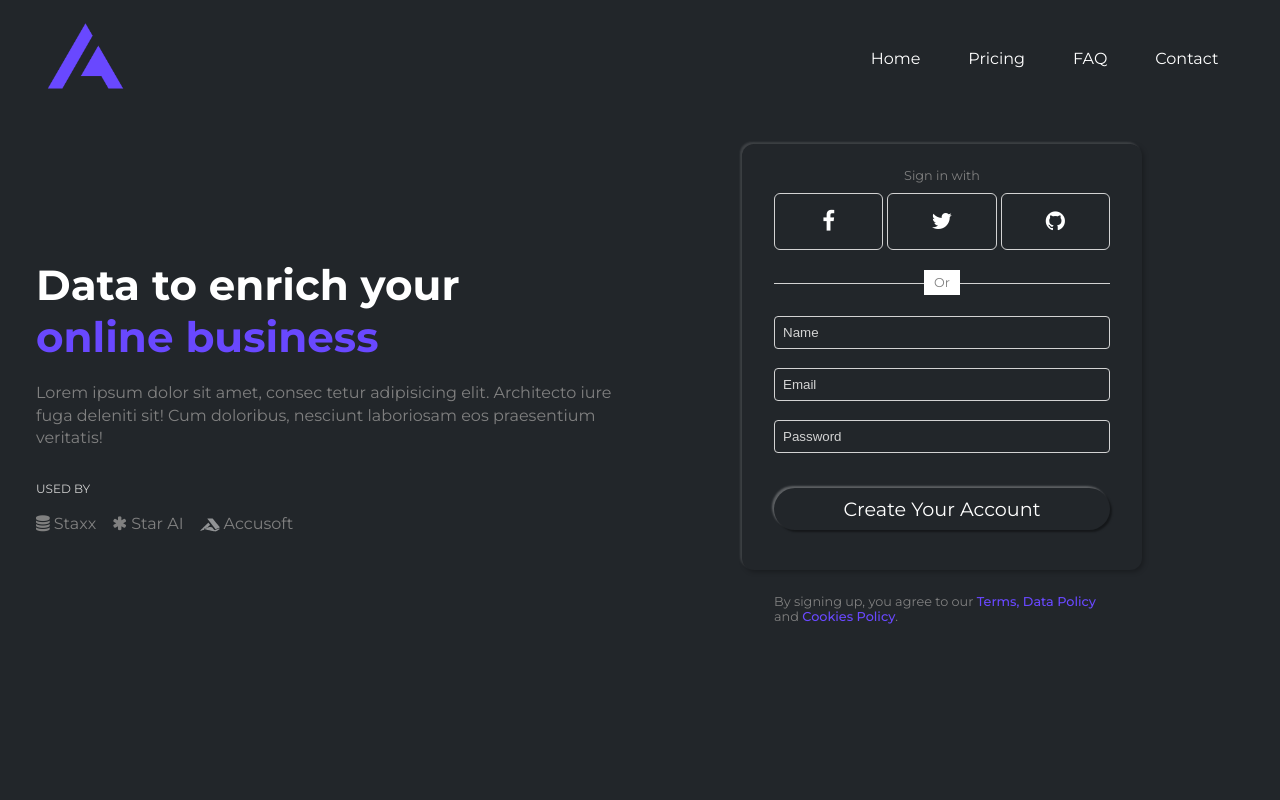
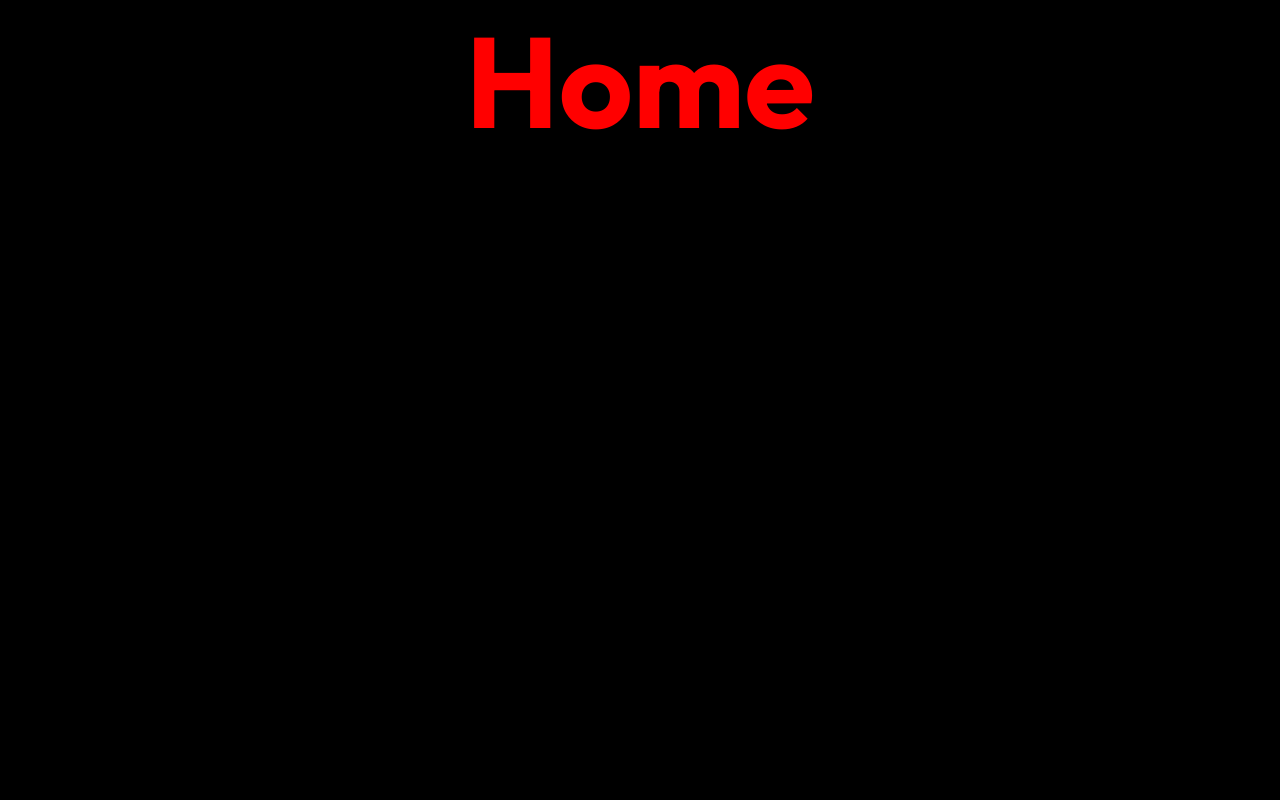
Before and after one commit to Jogata/SoftUni-React-Project, a React (Vite) app in the folder client/: page / in a window 1280 px wide. Shown: the top 800 px of the page. Built offline with nearby package versions, Linux system fonts and the light colour scheme.

Commit message:
set up galaxy travel project

```diff
--- a/client/index.html
+++ b/client/index.html
@@ -9,7 +9,7 @@
     <link rel="stylesheet" href="https://cdnjs.cloudflare.com/ajax/libs/font-awesome/4.7.0/css/font-awesome.min.css">
     <link rel="stylesheet" href="https://cdn.jsdelivr.net/npm/remixicon@3.2.0/fonts/remixicon.css"/>
     <!-- <link rel="stylesheet" href="/styles.css"> -->
-    <link rel="stylesheet" href="./src/components/travel/aptive-react-routes-v6/styles.css">
+    <link rel="stylesheet" href="./src/components/travel/galaxy-travel/styles.css">
     <!-- <link rel="stylesheet" href="/nav.css"> -->
   </head>
   <body>
--- a/client/src/App.jsx
+++ b/client/src/App.jsx
@@ -20,10 +20,7 @@ import AuthPage from './components/auth-page/AuthPage'
 import Logout from './components/logout/Logout'
 
 // ================================================
-import { Home } from './components/travel/aptive-react-routes-v6/pages/Home';
-import { ContactForm } from './components/travel/aptive-react-routes-v6/pages/Contact';
-import { Price } from './components/travel/aptive-react-routes-v6/pages/Pricing';
-import { FaqPage } from './components/travel/aptive-react-routes-v6/pages/Faq';
+import { Home } from './components/travel/galaxy-travel/routes/Home';
 
 function Loader() {
   return (
@@ -42,10 +39,8 @@ function App() {
       <AuthContextProvider>
         <Routes>
           <Route path='/' element={<Home />} />
-          <Route path='/contact' element={<ContactForm />} />
-          <Route path='/faq' element={<FaqPage />} />
-          <Route path='/pricing' element={<Price />} />
         </Routes>
+
           {/* <Routes>
             <Route path='/' element={<MainPage />} />
             <Route path='/skyrim' element={<SkyrimHomePage />} />
--- /dev/null
+++ b/client/src/components/travel/galaxy-travel/routes/Home.jsx
@@ -0,0 +1,7 @@
+export function Home() {
+    return (
+        <div>
+            <h1>home</h1>
+        </div>
+    )
+}
--- /dev/null
+++ b/client/src/components/travel/galaxy-travel/styles.css
@@ -0,0 +1,56 @@
+@import url('https://fonts.googleapis.com/css2?family=Montserrat&family=Outfit:wght@100;300;400;500;600;700;800&display=swap');
+
+* {
+    margin: 0;
+    padding: 0;
+    box-sizing: border-box;
+}
+
+h1, h4, p, a {
+  color: #fff;
+  color: red;
+  font-size: 10vw;
+  text-align: center;
+  text-transform: capitalize;
+}
+
+body {
+  margin: 0;
+  font-family: 'Outfit', 'Segoe UI', 'Roboto', 'Oxygen',
+    'Ubuntu', 'Cantarell', 'Fira Sans', 'Droid Sans', 'Helvetica Neue',
+    sans-serif;
+  -webkit-font-smoothing: antialiased;
+  -moz-osx-font-smoothing: grayscale;
+  background-color: #000;
+}
+
+ul {
+  list-style: none;
+}
+
+a {
+  text-decoration: none;
+}
+
+code {
+  font-family: source-code-pro, Menlo, Monaco, Consolas, 'Courier New',
+    monospace;
+}
+
+.btn {
+  padding: 12px 32px;
+  color: #fff;
+  font-size: 1.2rem;
+  text-transform: uppercase;
+  border: 1px solid #fff;
+  background-color: transparent;
+  cursor: pointer;
+}
+
+.btn-light {
+  background-color: rgba(255,255,255, .2);
+}
+
+.btn:hover {
+  background-color: rgba(255,255,255, .2);
+}
```
